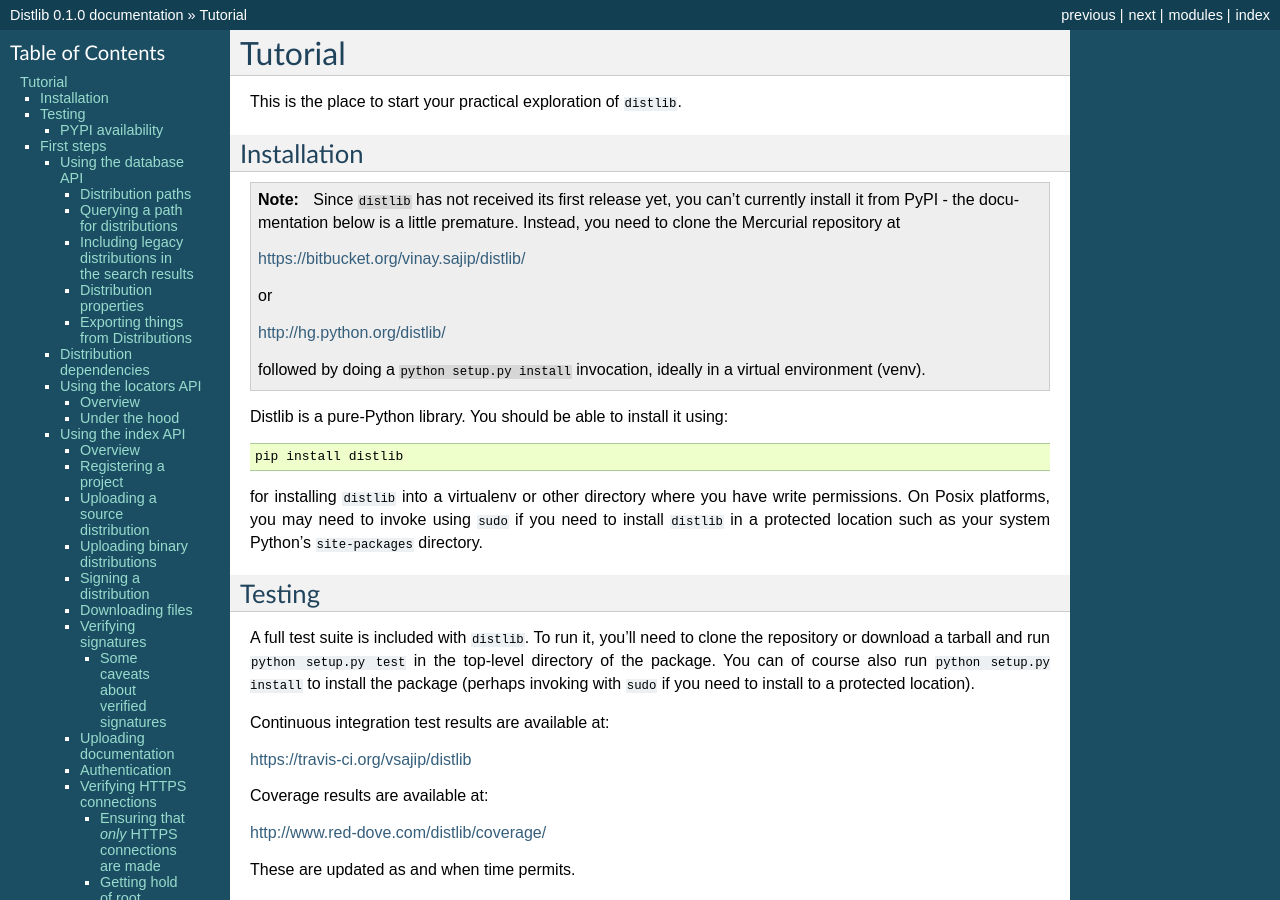
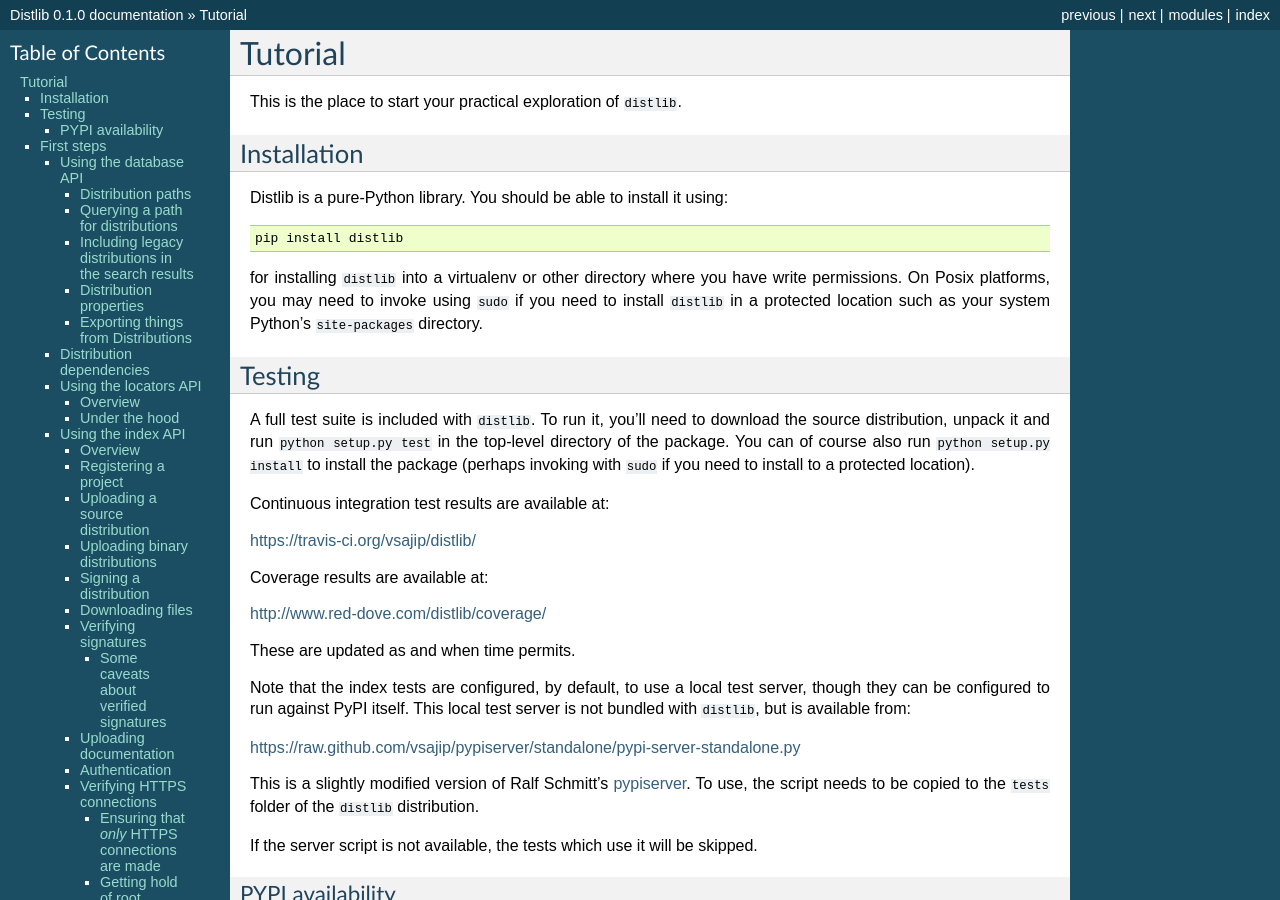
Before and after one commit to pypa/distlib, a Sphinx documentation site: the page built from docs/tutorial.rst, in a window 1280 px wide and 900 px high. Built offline with Sphinx 7.4.7, drawn with Linux system fonts in a browser that asks for light colours; formulas are drawn with MathJax 3; comment, search, counter and statistics services are not loaded.

Commit message:
Tweaked tests to work better on slower Windows machine, updated docs.

```diff
--- a/docs/tutorial.rst
+++ b/docs/tutorial.rst
@@ -7,19 +7,6 @@
 
 Installation
 ------------
-
-.. note:: Since ``distlib`` has not received its first release yet, you can't
-   currently install it from PyPI - the documentation below is a little
-   premature. Instead, you need to clone the Mercurial repository at
-
-   https://bitbucket.org/vinay.sajip/distlib/
-
-   or
-
-   http://hg.python.org/distlib/
-
-   followed by doing a ``python setup.py install`` invocation, ideally in a
-   virtual environment (venv).
 
 Distlib is a pure-Python library. You should be able to install it using::
 
@@ -33,16 +20,15 @@
 Testing
 -------
 
-A full test suite is included with ``distlib``. To run it, you'll need to clone
-the repository or download a tarball and run ``python setup.py test``
+A full test suite is included with ``distlib``. To run it, you'll need to
+download the source distribution, unpack it and run ``python setup.py test``
 in the top-level directory of the package. You can of course also run
-``python setup.py install``
-to install the package (perhaps invoking with ``sudo`` if you need
-to install to a protected location).
+``python setup.py install`` to install the package (perhaps invoking with
+``sudo`` if you need to install to a protected location).
 
 Continuous integration test results are available at:
 
-https://travis-ci.org/vsajip/distlib
+https://travis-ci.org/vsajip/distlib/
 
 Coverage results are available at:
 
```
Also changed, not shown: 2 other files.
